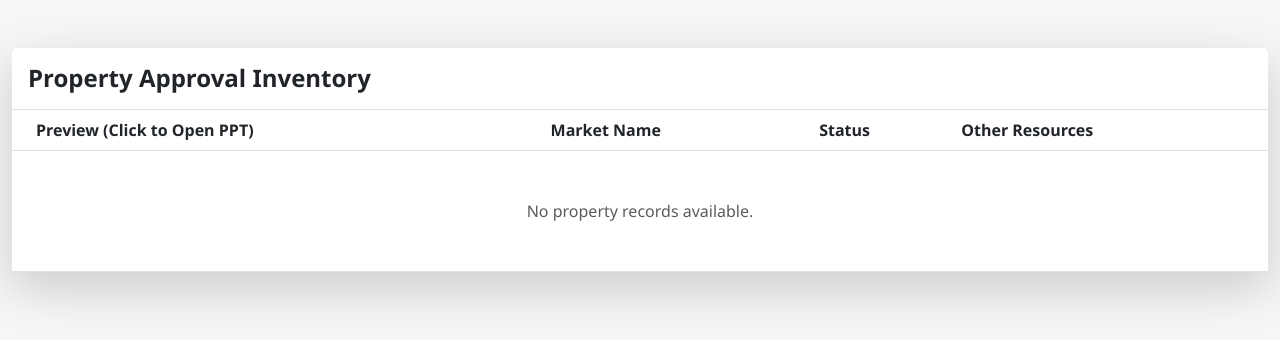
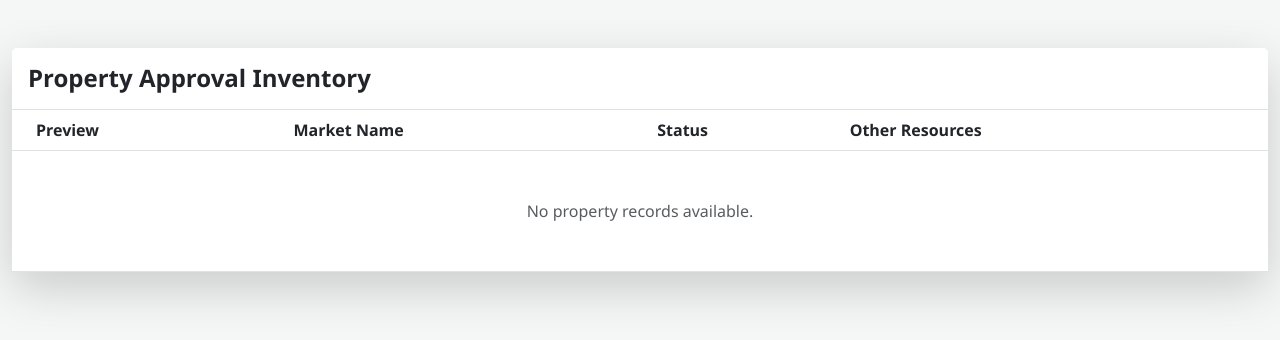
Before and after one commit to rhcp1304/property-approval-dashboard, a Django app: page /dashboard/ in a window 1280 px wide. Shown: the top 340 px of the page. Run offline with Django 5.2, Linux system fonts and the light colour scheme; data that the repository does not hold is empty.

Commit message:
code cleanuop

```diff
--- a/property/templates/property/dashboard.html
+++ b/property/templates/property/dashboard.html
@@ -51,7 +51,7 @@
                 <table class="table table-hover align-middle mb-0">
                     <thead>
                         <tr>
-                            <th class="ps-4">Preview (Click to Open PPT)</th>
+                            <th class="ps-4">Preview</th>
                             <th>Market Name</th>
                             <th>Status</th>
                             <th>Other Resources</th>
```
